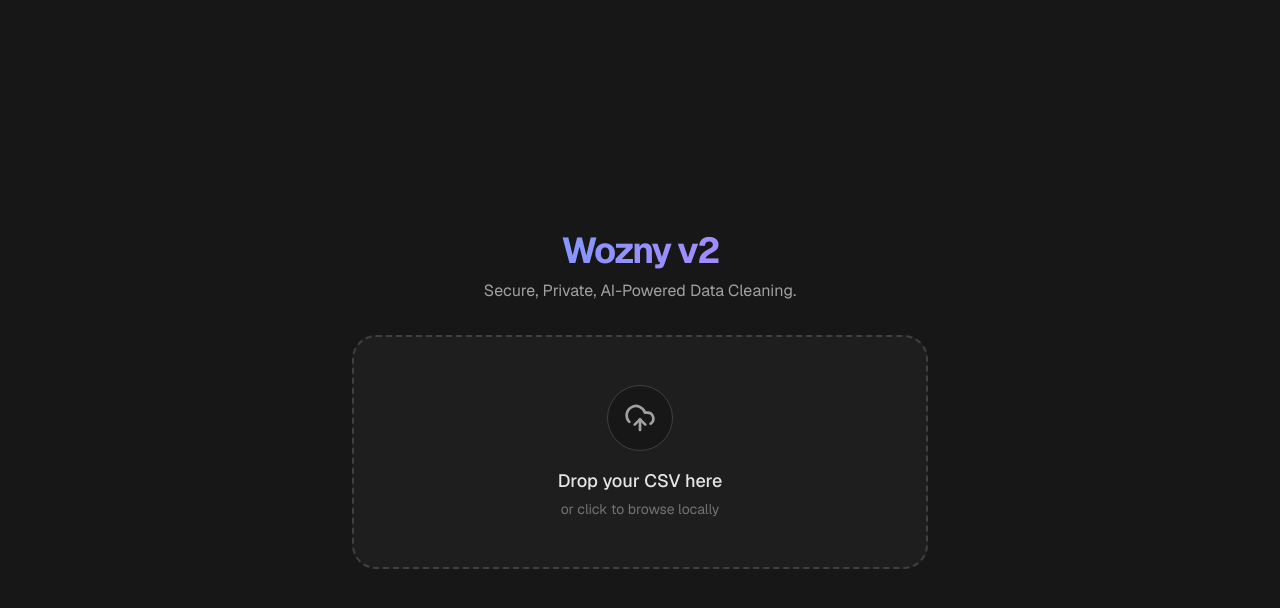
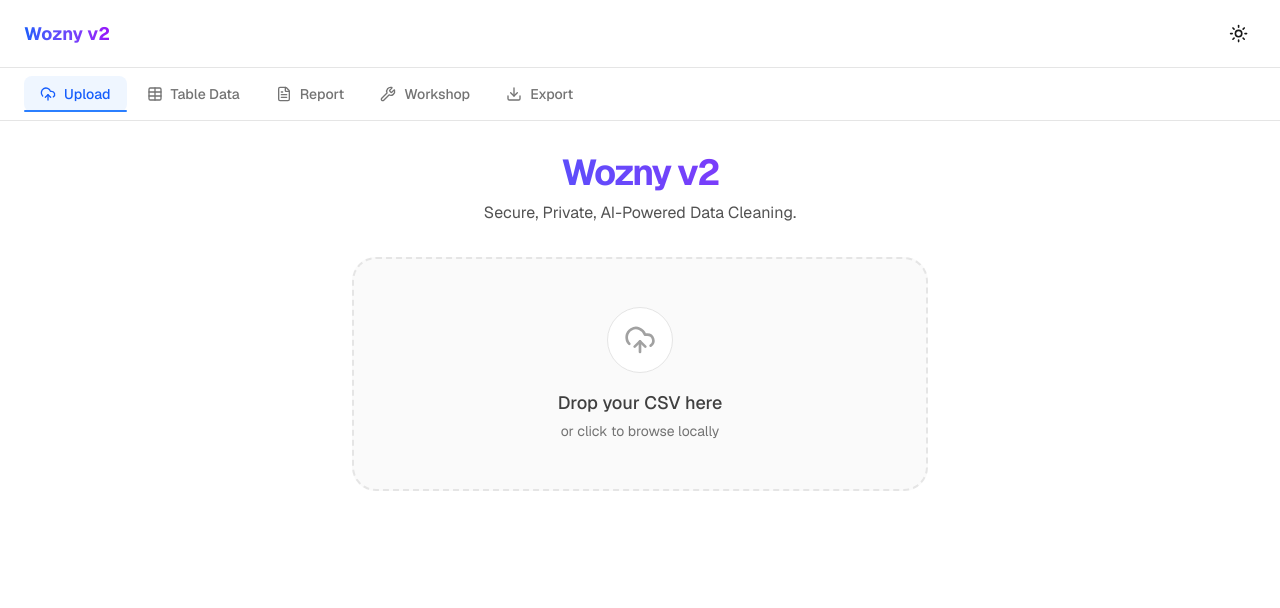
Before and after one commit to AI-Prismscope/wozny_v2, a Next.js app: page / in a window 1280 px wide. Shown: the top 608 px of the page. Built offline with nearby package versions, Linux system fonts and the light colour scheme.

Commit message:
feat: Tabbed Navigation & Empty States

```diff
--- a/src/app/layout.tsx
+++ b/src/app/layout.tsx
@@ -24,7 +24,7 @@ export default function RootLayout({
   children: React.ReactNode;
 }>) {
   return (
-    <html lang="en">
+    <html lang="en" suppressHydrationWarning>
       <body
         className={`${geistSans.variable} ${geistMono.variable} antialiased`}
       >
--- /dev/null
+++ b/src/components/layout/Navbar.tsx
@@ -0,0 +1,50 @@
+'use client';
+
+import React from 'react';
+import { useWoznyStore } from '@/lib/store/useWoznyStore';
+import clsx from 'clsx';
+import { UploadCloud, Table, FileText, Wrench, Download } from 'lucide-react';
+
+export const Navbar = () => {
+    const activeTab = useWoznyStore((state) => state.activeTab);
+    const setActiveTab = useWoznyStore((state) => state.setActiveTab);
+    const rows = useWoznyStore((state) => state.rows);
+    const hasData = rows.length > 0;
+
+    const tabs = [
+        { id: 'upload', label: 'Upload', icon: UploadCloud, hidden: false },
+        { id: 'table', label: 'Table Data', icon: Table, hidden: false },
+        { id: 'analysis', label: 'Analysis', icon: FileText, hidden: true }, // Logic: Analysis is a process, usually transient. But user asked for "Report tab". Let's map Analysis View to 'Report' tab only when done? Or just keep it as a step. User asked for "Table tab. Report tab. workshop tab." AnalysisView is the loading screen.
+        { id: 'report', label: 'Report', icon: FileText, hidden: false },
+        { id: 'workshop', label: 'Workshop', icon: Wrench, hidden: false },
+        { id: 'diff', label: 'Export', icon: Download, hidden: false },
+    ] as const;
+
+    return (
+        <div className="w-full border-b border-neutral-200 dark:border-neutral-800 bg-white dark:bg-neutral-900 px-6 py-2">
+            <nav className="flex items-center space-x-1">
+                {tabs.filter(t => !t.hidden).map((tab) => {
+                    const isActive = activeTab === tab.id;
+                    return (
+                        <button
+                            key={tab.id}
+                            onClick={() => setActiveTab(tab.id as any)}
+                            className={clsx(
+                                "flex items-center gap-2 px-4 py-2 rounded-lg text-sm font-medium transition-all relative",
+                                isActive
+                                    ? "text-blue-600 dark:text-blue-400 bg-blue-50 dark:bg-blue-900/20"
+                                    : "text-neutral-500 dark:text-neutral-400 hover:text-neutral-900 dark:hover:text-neutral-200 hover:bg-neutral-100 dark:hover:bg-neutral-800"
+                            )}
+                        >
+                            <tab.icon className="w-4 h-4" />
+                            {tab.label}
+                            {isActive && (
+                                <span className="absolute bottom-0 left-0 w-full h-0.5 bg-blue-500 rounded-full" />
+                            )}
+                        </button>
+                    );
+                })}
+            </nav>
+        </div>
+    );
+};
--- a/src/components/layout/Shell.tsx
+++ b/src/components/layout/Shell.tsx
@@ -1,18 +1,26 @@
 'use client';
 
 import React from 'react';
-import { useWoznyStore } from '@/lib/store/useWoznyStore';
-import clsx from 'clsx';
+import { ThemeToggle } from "./ThemeToggle";
+import { Navbar } from "./Navbar";
 
 interface ShellProps {
     children: React.ReactNode;
 }
 
 export const Shell = ({ children }: ShellProps) => {
-    // We will add the Sidebar/Tab navigation here later
     return (
-        <div className="min-h-screen bg-neutral-900 text-neutral-100 font-sans">
-            <main className="flex-1 flex flex-col h-screen overflow-hidden">
+        <div className="min-h-screen bg-white dark:bg-neutral-950 text-neutral-900 dark:text-neutral-50 font-sans transition-colors duration-300 flex flex-col">
+            <header className="flex items-center justify-between px-6 py-4 border-b border-neutral-200 dark:border-neutral-800 bg-white/50 dark:bg-neutral-900/50 backdrop-blur-sm sticky top-0 z-50">
+                <div className="flex items-center gap-4">
+                    <h1 className="text-lg font-bold bg-gradient-to-r from-blue-600 to-purple-600 dark:from-blue-400 dark:to-purple-400 bg-clip-text text-transparent">Wozny v2</h1>
+                </div>
+                <ThemeToggle />
+            </header>
+
+            <Navbar />
+
+            <main className="flex-1 flex flex-col overflow-hidden relative">
                 {children}
             </main>
         </div>
--- a/src/features/diff/views/DiffView.tsx
+++ b/src/features/diff/views/DiffView.tsx
@@ -11,6 +11,22 @@ export const DiffView = () => {
     const rows = useWoznyStore((state) => state.rows);
     const columns = useWoznyStore((state) => state.columns);
     const fileName = useWoznyStore((state) => state.fileName);
+    const setActiveTab = useWoznyStore((state) => state.setActiveTab);
+
+    if (rows.length === 0) {
+        return (
+            <div className="flex flex-col items-center justify-center h-full text-neutral-500 dark:text-neutral-400">
+                <p className="text-lg font-medium">No data yet</p>
+                <p className="text-sm">Upload a CSV file to export results.</p>
+                <button
+                    onClick={() => setActiveTab('upload')}
+                    className="mt-4 px-4 py-2 bg-blue-600 text-white rounded-md hover:bg-blue-700 transition-colors"
+                >
+                    Go to Upload
+                </button>
+            </div>
+        );
+    }
 
     const handleExport = () => {
         const csv = Papa.unparse(rows);
@@ -24,10 +40,10 @@ export const DiffView = () => {
     return (
         <div className="h-full flex flex-col animate-in fade-in">
             {/* Header / Actions */}
-            <div className="flex items-center justify-between px-6 py-4 bg-neutral-900 border-b border-neutral-800">
+            <div className="flex items-center justify-between px-6 py-4 bg-white dark:bg-neutral-900 border-b border-neutral-200 dark:border-neutral-800">
                 <div>
-                    <h2 className="text-xl font-bold text-white">Review & Export</h2>
-                    <p className="text-sm text-neutral-400">Compare original vs cleaned data</p>
+                    <h2 className="text-xl font-bold text-neutral-900 dark:text-white">Review & Export</h2>
+                    <p className="text-sm text-neutral-500 dark:text-neutral-400">Compare original vs cleaned data</p>
                 </div>
                 <button
                     onClick={handleExport}
@@ -41,8 +57,8 @@ export const DiffView = () => {
             {/* Split View */}
             <div className="flex-1 flex overflow-hidden">
                 {/* Original */}
-                <div className="flex-1 flex flex-col border-r border-neutral-800">
-                    <div className="p-2 bg-neutral-900/50 text-center text-xs font-mono text-neutral-500 uppercase tracking-widest border-b border-neutral-800">
+                <div className="flex-1 flex flex-col border-r border-neutral-200 dark:border-neutral-800">
+                    <div className="p-2 bg-neutral-100 dark:bg-neutral-900/50 text-center text-xs font-mono text-neutral-500 uppercase tracking-widest border-b border-neutral-200 dark:border-neutral-800">
                         Original Source
                     </div>
                     <div className="flex-1 overflow-hidden pointer-events-none opacity-60 grayscale">
@@ -51,13 +67,13 @@ export const DiffView = () => {
                 </div>
 
                 {/* Arrow Divider */}
-                <div className="w-12 bg-neutral-950 flex items-center justify-center border-r border-neutral-800">
-                    <ArrowRight className="text-neutral-700" />
+                <div className="w-12 bg-white dark:bg-neutral-950 flex items-center justify-center border-r border-neutral-200 dark:border-neutral-800">
+                    <ArrowRight className="text-neutral-400 dark:text-neutral-700" />
                 </div>
 
                 {/* Cleaned */}
                 <div className="flex-1 flex flex-col">
-                    <div className="p-2 bg-blue-900/10 text-center text-xs font-mono text-blue-400 uppercase tracking-widest border-b border-neutral-800">
+                    <div className="p-2 bg-blue-50 dark:bg-blue-900/10 text-center text-xs font-mono text-blue-600 dark:text-blue-400 uppercase tracking-widest border-b border-neutral-200 dark:border-neutral-800">
                         Cleaned Output
                     </div>
                     <div className="flex-1 overflow-hidden">
--- a/src/features/report/views/ReportView.tsx
+++ b/src/features/report/views/ReportView.tsx
@@ -8,6 +8,21 @@ export const ReportView = () => {
     const fileName = useWoznyStore((state) => state.fileName);
     const rows = useWoznyStore((state) => state.rows);
     const setActiveTab = useWoznyStore((state) => state.setActiveTab);
+
+    if (rows.length === 0) {
+        return (
+            <div className="flex flex-col items-center justify-center h-full text-neutral-500 dark:text-neutral-400">
+                <p className="text-lg font-medium">No data yet</p>
+                <p className="text-sm">Upload a CSV file to generate a report.</p>
+                <button
+                    onClick={() => setActiveTab('upload')}
+                    className="mt-4 px-4 py-2 bg-blue-600 text-white rounded-md hover:bg-blue-700 transition-colors"
+                >
+                    Go to Upload
+                </button>
+            </div>
+        );
+    }
 
     // MOCK STATS (To be replaced by real analysis data in Store)
     const stats = {
--- a/src/features/table/views/TableView.tsx
+++ b/src/features/table/views/TableView.tsx
@@ -9,6 +9,21 @@ export const TableView = () => {
     const columns = useWoznyStore((state) => state.columns);
     const fileName = useWoznyStore((state) => state.fileName);
     const setActiveTab = useWoznyStore((state) => state.setActiveTab);
+
+    if (rows.length === 0) {
+        return (
+            <div className="flex flex-col items-center justify-center h-full text-neutral-500 dark:text-neutral-400">
+                <p className="text-lg font-medium">No data yet</p>
+                <p className="text-sm">Upload a CSV file to view data.</p>
+                <button
+                    onClick={() => setActiveTab('upload')}
+                    className="mt-4 px-4 py-2 bg-blue-600 text-white rounded-md hover:bg-blue-700 transition-colors"
+                >
+                    Go to Upload
+                </button>
+            </div>
+        );
+    }
 
     if (rows.length === 0) {
         return (
--- a/src/features/upload/views/UploadView.tsx
+++ b/src/features/upload/views/UploadView.tsx
@@ -57,10 +57,10 @@ export const UploadView = () => {
         <div className="flex flex-col items-center justify-center h-full p-8 animate-in fade-in duration-500">
             <div className="max-w-xl w-full text-center space-y-8">
                 <div className="space-y-2">
-                    <h1 className="text-4xl font-bold tracking-tighter bg-gradient-to-r from-blue-400 to-purple-400 bg-clip-text text-transparent">
+                    <h1 className="text-4xl font-bold tracking-tighter bg-gradient-to-r from-blue-600 to-purple-600 dark:from-blue-400 dark:to-purple-400 bg-clip-text text-transparent">
                         Wozny v2
                     </h1>
-                    <p className="text-neutral-400">
+                    <p className="text-neutral-600 dark:text-neutral-400">
                         Secure, Private, AI-Powered Data Cleaning.
                     </p>
                 </div>
@@ -73,10 +73,10 @@ export const UploadView = () => {
                         "border-2 border-dashed rounded-3xl p-12 transition-all duration-300 cursor-pointer flex flex-col items-center gap-4 group",
                         isDragOver
                             ? "border-blue-500 bg-blue-500/10 scale-105 shadow-xl shadow-blue-500/20"
-                            : "border-neutral-700 bg-neutral-800/50 hover:border-neutral-500 hover:bg-neutral-800"
+                            : "border-neutral-200 dark:border-neutral-700 bg-neutral-50 dark:bg-neutral-800/50 hover:border-neutral-400 dark:hover:border-neutral-500 hover:bg-neutral-100 dark:hover:bg-neutral-800"
                     )}
                 >
-                    <div className="p-4 rounded-full bg-neutral-900 border border-neutral-700 group-hover:scale-110 transition-transform">
+                    <div className="p-4 rounded-full bg-white dark:bg-neutral-900 border border-neutral-200 dark:border-neutral-700 group-hover:scale-110 transition-transform">
                         {isParsing ? (
                             <Loader2 className="w-8 h-8 text-blue-400 animate-spin" />
                         ) : (
@@ -84,7 +84,7 @@ export const UploadView = () => {
                         )}
                     </div>
                     <div className="space-y-1">
-                        <p className="text-lg font-medium text-neutral-200">
+                        <p className="text-lg font-medium text-neutral-700 dark:text-neutral-200">
                             {isParsing ? "Analyzing file structure..." : "Drop your CSV here"}
                         </p>
                         <p className="text-sm text-neutral-500">
--- a/src/features/workshop/views/WorkshopView.tsx
+++ b/src/features/workshop/views/WorkshopView.tsx
@@ -12,6 +12,21 @@ export const WorkshopView = () => {
     const issues = useWoznyStore((state) => state.issues);
     const updateCell = useWoznyStore((state) => state.updateCell);
     const setActiveTab = useWoznyStore((state) => state.setActiveTab);
+
+    if (rows.length === 0) {
+        return (
+            <div className="flex flex-col items-center justify-center h-full text-neutral-500 dark:text-neutral-400">
+                <p className="text-lg font-medium">No data yet</p>
+                <p className="text-sm">Upload a CSV file to start the workshop.</p>
+                <button
+                    onClick={() => setActiveTab('upload')}
+                    className="mt-4 px-4 py-2 bg-blue-600 text-white rounded-md hover:bg-blue-700 transition-colors"
+                >
+                    Go to Upload
+                </button>
+            </div>
+        );
+    }
 
     const [filterType, setFilterType] = useState<'ALL' | 'MISSING' | 'FORMAT' | 'DUPLICATE'>('ALL');
 
```
Also changed, not shown: src/shared/DataGrid.tsx (+8 -8 lines).
